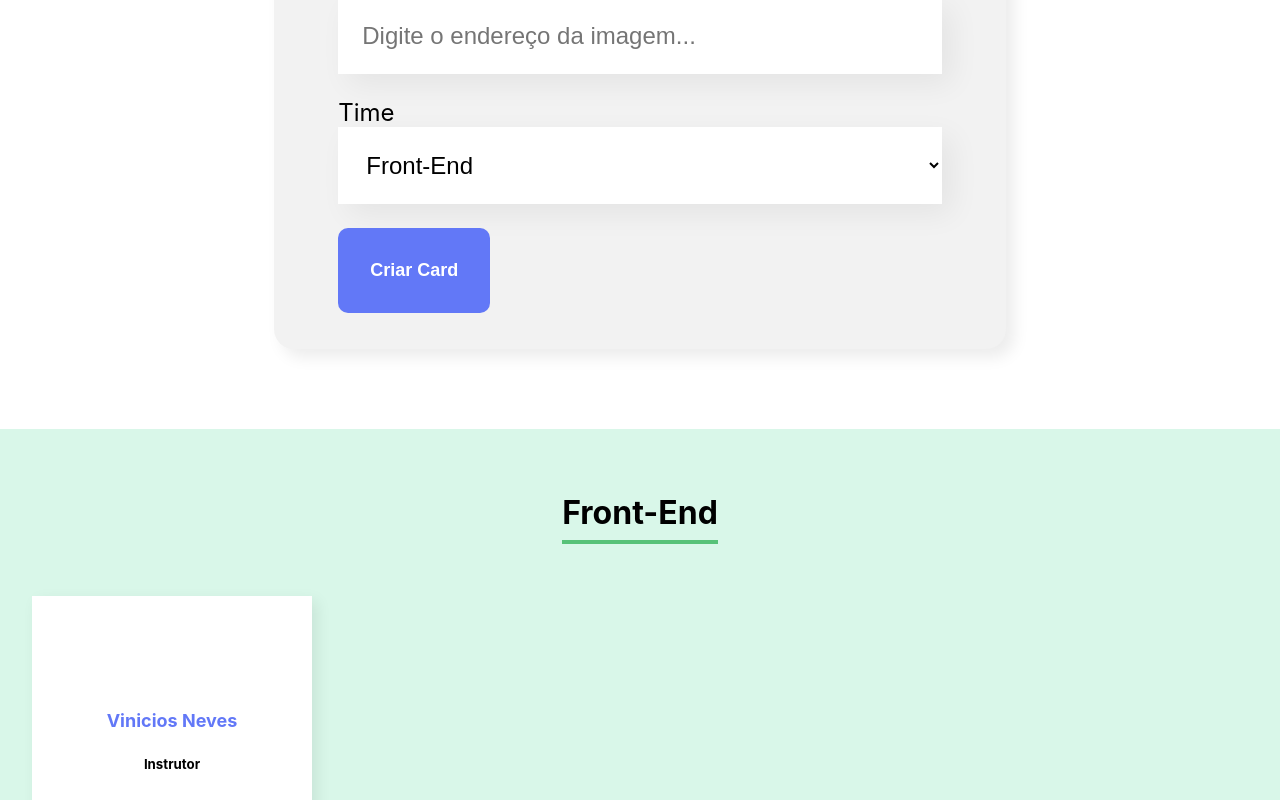
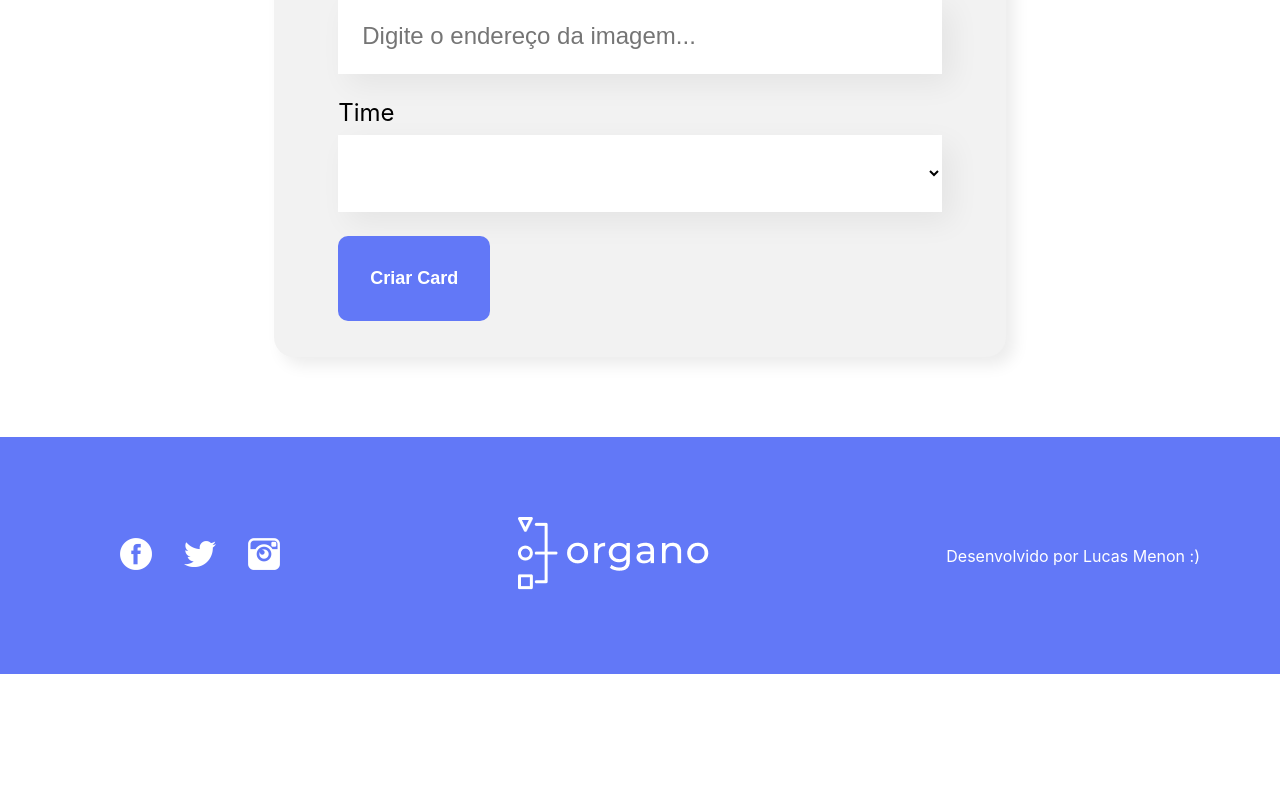
Before and after one commit to Menon04/Learnig-about-react, a React (Create React App) app: page / in a window 1280 px wide. Shown: the part 1000-1800 px from the top of the page. After the commit the page ends 1674 px from the top, so only its background shows below. Built offline with nearby package versions, Linux system fonts and the light colour scheme.

Commit message:
projeto finalizado

```diff
--- a/public/index.html
+++ b/public/index.html
@@ -2,14 +2,14 @@
 <html lang="en">
   <head>
     <meta charset="utf-8" />
-    <link rel="icon" href="%PUBLIC_URL%/favicon.ico" />
+    <link rel="icon" href="/images/worldwide2.png" />
     <meta name="viewport" content="width=device-width, initial-scale=1" />
     <meta name="theme-color" content="#000000" />
     <meta
       name="description"
       content="Web site created using create-react-app"
     />
-    <link rel="apple-touch-icon" href="%PUBLIC_URL%/logo192.png" />
+    <link rel="apple-touch-icon" href="/images/worldwide.png" />
     <!--
       manifest.json provides metadata used when your web app is installed on a
       user's mobile device or desktop. See https://developers.google.com/web/fundamentals/web-app-manifest/
@@ -24,7 +24,7 @@
       work correctly both with client-side routing and a non-root public URL.
       Learn how to configure a non-root public URL by running `npm run build`.
     -->
-    <title>React App</title>
+    <title>Organo</title>
   </head>
   <body>
     <noscript>You need to enable JavaScript to run this app.</noscript>
--- a/src/App.js
+++ b/src/App.js
@@ -1,4 +1,5 @@
 import Banner from './components/Banner/Banner';
+import Footer from './components/Footer/Footer';
 import Formulario from './components/Formulario/Formulario';
 import Time from './components/Time/Time';
 import { useState } from 'react';
@@ -19,11 +20,11 @@ function App() {
     {
       nome: 'Data-Sience',
       corPrimaria: '#A6D157',
-      corSecundaria: '#FOF8E2'
+      corSecundaria: '#E9FFE3'
     },
     {
       nome: 'Devops',
-      corPrimaria: '#EO6B69',
+      corPrimaria: '#F16165',
       corSecundaria: '#FDE7E8'
     },
     {
@@ -54,7 +55,14 @@ function App() {
     <div className="App">
       <Banner />
       <Formulario times={times.map(time => time.nome)} aoColaboradorCadastrado={colaborador => novoColaboradorCadastrado(colaborador)}/>
-      {times.map(time => <Time key={time.nome} nome={time.nome} corPrimaria={time.corPrimaria} corSecundaria={time.corSecundaria}/>)}
+      {times.map(time => <Time
+        key={time.nome}
+        nome={time.nome}
+        corPrimaria={time.corPrimaria}
+        corSecundaria={time.corSecundaria}
+        colaboradores={colaboradores.filter(colaborador => colaborador.time === time.nome)}
+      />)}
+      <Footer />
     </div>
   );
 }
--- a/src/components/Colaborador/Colaborador.css
+++ b/src/components/Colaborador/Colaborador.css
@@ -1,12 +1,11 @@
-.colaborador{
+.colaborador {
   width: 280px;
 }
 
-.colaboradpr .cabecalho{
-  background-color: #F0F0F0;
+.colaborador .cabecalho {
+  background-color:  #F0F0F0;
   border-radius: 10px 10px 0px 0px;
 }
-
 .colaborador img {
   width: 100px;
   border-radius: 50%;
@@ -14,8 +13,8 @@
   bottom: -50px;
 }
 
-.colaborador .rodape{
-  background-color: #FFFFFF;
+.colaborador .rodape {
+  background: #FFFFFF;
   box-shadow: 5px 5px 15px rgba(0, 0, 0, 0.08);
   border-radius: 0px 0px 10px 10px;
   padding-top: 90px;
@@ -26,4 +25,13 @@
   color: #6278F7;
   font-size: 18px;
   line-height: 22px;
+  font-weight: bold;
+  margin-bottom: 8px;
 }
+
+.colaborador .rodape h5 {
+  font-size: 18px;
+  line-height: 22px;
+  color: #212121;
+  padding: 0 16px;
+}
--- a/src/components/Colaborador/Colaborador.js
+++ b/src/components/Colaborador/Colaborador.js
@@ -1,14 +1,14 @@
 import './Colaborador.css';
 
-const Colaborador = () => {
+const Colaborador = (props) => {
     return (
         <div className="colaborador">
-            <div className='cabecalho'>
-                <img src='' alt='' />
+            <div className='cabecalho' style={{backgroundColor: props.corDeFundo}}>
+                <img src={props.imagem} alt={props.nome} />
             </div>
             <div className='rodape'>
-                <h4>Vinicios Neves</h4>
-                <h5>Instrutor</h5>
+                <h4>{props.nome}</h4>
+                <h5>{props.cargo}</h5>
             </div>
         </div>
     );
--- /dev/null
+++ b/src/components/Footer/Footer.css
@@ -0,0 +1,17 @@
+.footer {
+  background: #6278F7;
+  color: #FFF;
+  padding: 80px;
+  display: flex;
+  justify-content: space-between;
+  align-items: center;
+}
+
+.footer ul li {
+  display: inline-block;
+  margin-right: 32px;
+}
+
+.footer ul li:last-child {
+  margin-right: 0;
+}
--- /dev/null
+++ b/src/components/Footer/Footer.js
@@ -0,0 +1,35 @@
+import './Footer.css';
+
+const Footer = () => {
+  return (
+    <footer className="footer">
+      <section>
+        <ul>
+          <li>
+            <a href="facebook.com" target='blank'>
+              <img src="/images/fb.png"/>
+            </a>
+          </li>
+          <li>
+            <a href="twitter.com" target='blank'>
+              <img src="/images/tw.png"/>
+            </a>
+          </li>
+          <li>
+            <a href="instagram.com" target='blank'>
+              <img src="/images/ig.png"/>
+            </a>
+          </li>
+        </ul>
+      </section>
+      <section>
+        <img src="/images/logo.png"/>
+      </section>
+      <p>
+        Desenvolvido por Lucas Menon :)
+      </p>
+    </footer>
+  );
+};
+
+export default Footer;
--- a/src/components/Formulario/Formulario.js
+++ b/src/components/Formulario/Formulario.js
@@ -19,6 +19,9 @@ const Formulario = (props) => {
       imagem,
       time
     });
+    setNome('');
+    setCargo('');
+    setImagem('');
   }
 
   return (
--- a/src/components/ListaSuspensa/ListaSuspensa.js
+++ b/src/components/ListaSuspensa/ListaSuspensa.js
@@ -3,14 +3,13 @@ import "./ListaSuspensa.css";
 const ListaSuspensa = (props) => {
   return (
     <div className="lista-suspensa">
-      <label>
-        {props.label}
-        <select onChange={event => props.aoAlterado(event.target.value)} required={props.required} value={props.value}>
-          {props.itens.map((item) => (
-            <option key={item}>{item}</option>
-          ))}
-        </select>
-      </label>
+      <label>{props.label}</label>
+      <select onChange={(event) => props.aoAlterado(event.target.value)} required={props.required} value={props.value}>
+        <option value=""></option>
+        {props.itens.map((item) => (
+          <option key={item}>{item}</option>
+        ))}
+      </select>
     </div>
   );
 };
--- a/src/components/Time/Time.css
+++ b/src/components/Time/Time.css
@@ -1,12 +1,18 @@
 .time {
   text-align: center;
   padding: 32px;
-  background-color: #D9F7E9;
 }
 
-.time h3{
+.time h3 {
   font-size: 32px;
-  border-bottom: 4px solid #57CD78;
+  border-bottom: 4px solid;
   display: inline-block;
   padding-bottom: 8px;
 }
+
+.time .colaboradores {
+  display: flex;
+  justify-content: space-around;
+  margin-top: 32px;
+  flex-wrap: wrap;
+}
--- a/src/components/Time/Time.js
+++ b/src/components/Time/Time.js
@@ -1,15 +1,18 @@
-import Colaborador from "../Colaborador/Colaborador";
-import "./Time.css";
+import Colaborador from '../Colaborador/Colaborador'
+import './Time.css'
 
 const Time = (props) => {
-  const style = { backgroundColor: props.corSecundaria };
+    const css = { backgroundColor: props.corSecundaria }
 
-  return (
-    <section className="time" style={style}>
-      <h3 style={{borderColor: props.corPrimaria}}>{props.nome}</h3>
-      <Colaborador/>
-    </section>
-  );
-};
+    return (
+        (props.colaboradores.length > 0) ? <section className='time' style={css}>
+            <h3 style={{ borderColor: props.corPrimaria }}>{props.nome}</h3>
+            <div className='colaboradores'>
+                {props.colaboradores.map( colaborador => <Colaborador corDeFundo={props.corPrimaria} key={colaborador.nome} nome={colaborador.nome} cargo={colaborador.cargo} imagem={colaborador.imagem}/> )}
+            </div>
+        </section>
+        : ''
+    )
+}
 
-export default Time;
+export default Time
--- a/src/index.js
+++ b/src/index.js
@@ -11,7 +11,4 @@ root.render(
   </React.StrictMode>
 );
 
-// If you want to start measuring performance in your app, pass a function
-// to log results (for example: reportWebVitals(console.log))
-// or send to an analytics endpoint. Learn more: https://bit.ly/CRA-vitals
 reportWebVitals();
```
Also changed, not shown: public/images/worldwide.png (added), public/images/worldwide2.png (added).
